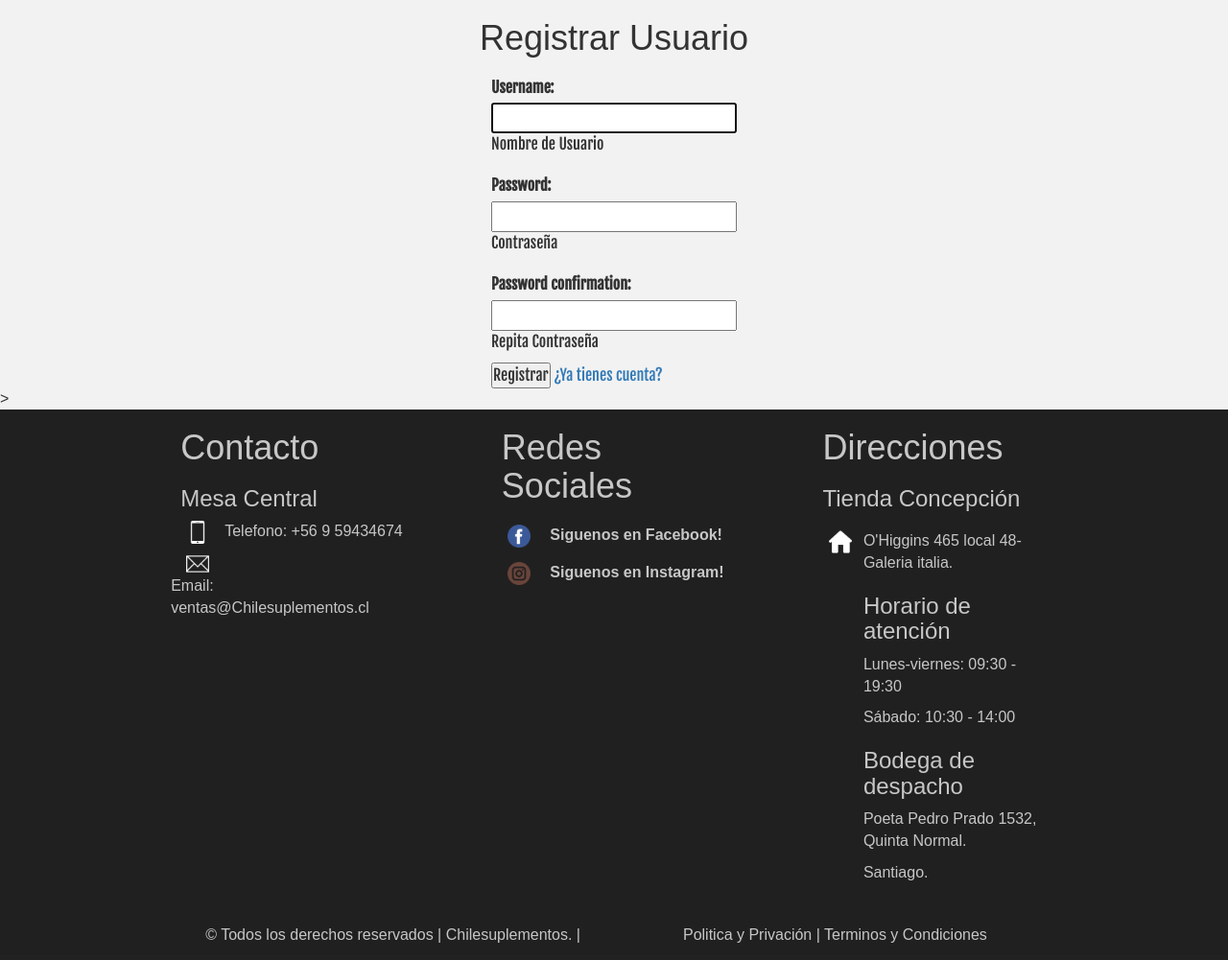
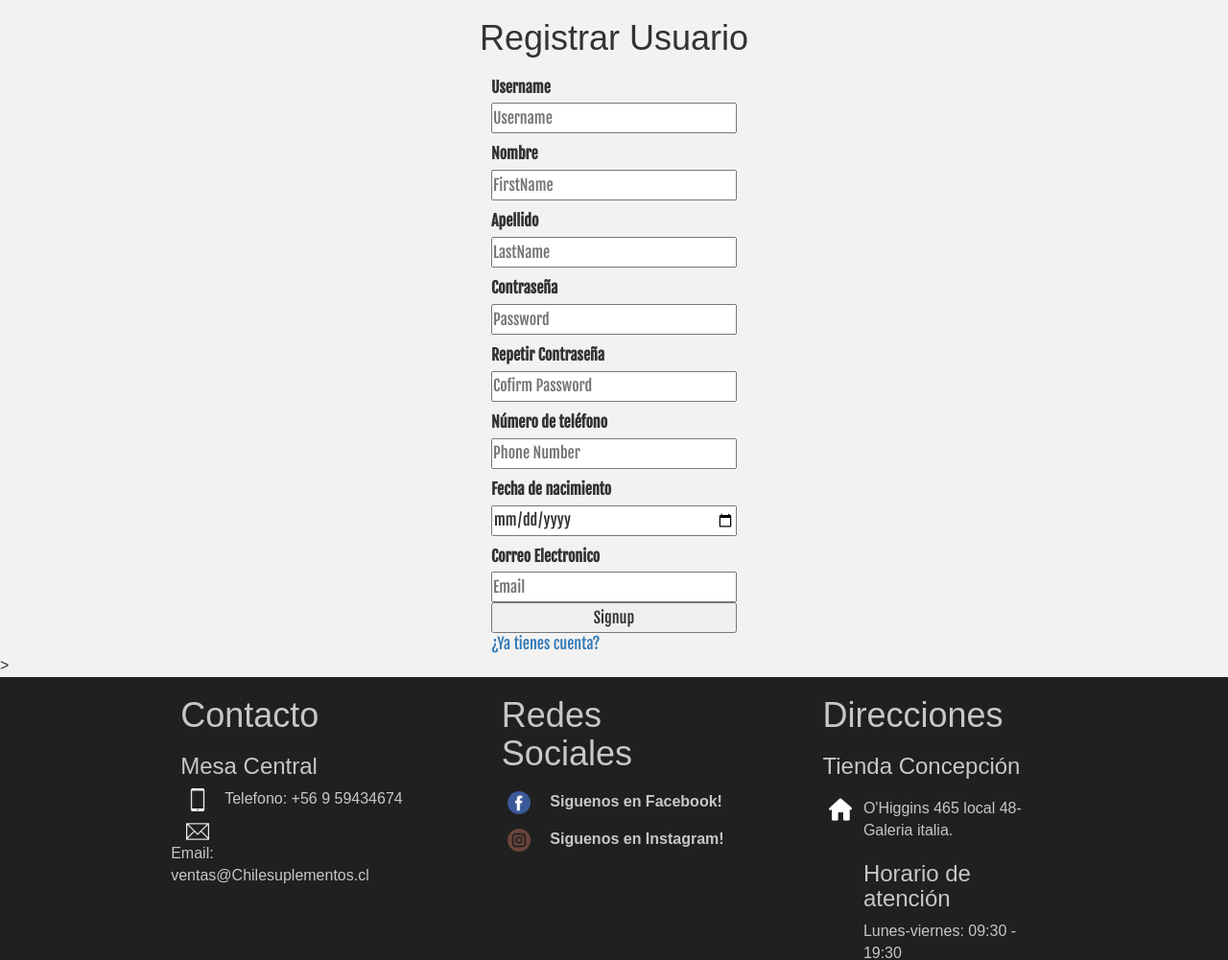
Before and after one commit to pabluwu/Suplementos, a Django app: page /producto/nuevo in a window 1280 px wide. Shown: the part 70-1071 px from the top of the page at 96% size. Run offline with Django 3.2, Linux system fonts and the light colour scheme; some libraries are stand-ins or nearby versions; some web fonts are replaced.

```diff
--- a/producto/models.py
+++ b/producto/models.py
@@ -1,6 +1,7 @@
 from django.db import models
 from django.utils import timezone
 from django.core.validators import MaxValueValidator
+from django.contrib.auth.models import User
 
 #Almacenar los productos
 class Producto(models.Model):
@@ -27,3 +28,8 @@ class Marca(models.Model):
 
     def __str__(self):
         return self.nombre
+
+class ExtendedUser(models.Model):
+    telefono = models.IntegerField(validators=[MaxValueValidator(999999999)])
+    edad = models.DateField()
+    user = models.OneToOneField(User,on_delete=models.CASCADE)
--- a/producto/static/css/indexStyle.css
+++ b/producto/static/css/indexStyle.css
@@ -350,66 +350,6 @@ label.error {
     z-index: 1;
 }
 
-/* .login-box {
-    width: 520px;
-    height: 420px;
-    background: #000000;
-    color: #fff;
-    box-sizing: border-box;
-    padding: 70px 30px;
-}
-
-.login-box h1 {
-    margin: 0;
-    padding: 0 0 20px;
-    text-align: center;
-    font-size: 22px;
-}
-
-.login-box label {
-    margin: 0;
-    padding: 0;
-    font-weight: bold;
-    display: block;
-}
-
-.login-box input {
-    width: 100%;
-    margin-bottom: 20px;
-}
-
-.login-box input[type="text"],
-.login-box input[type="password"] {
-    border: none;
-    border-bottom: 1px solid #fff;
-    background: transparent;
-    outline: none;
-    height: 40px;
-    color: #fff;
-    font-size: 16px;
-}
-
-.login-box input[type="submit"] {
-    border: none;
-    outline: none;
-    height: 40px;
-    background: #808080;
-    color: #fff;
-    font-size: 18px;
-    border-radius: 20px;
-}
-
-.login-box a {
-    text-decoration: none;
-    font-size: 12px;
-    line-height: 20px;
-    color: darkgrey;
-}
-
-.login-box a:hover {
-    color: #fff;
-} */
-
 .icons {
     width: 1.5em;
     height: 1.5em;
@@ -541,11 +481,11 @@ label.error {
     text-decoration: none;
     color: #000000;
 }
+
 .asies {
     width: 100%;
     padding: 0 40%;
     font-family: 'Fjalla One', sans-serif;
-
 }
 
 .yes {
@@ -556,23 +496,34 @@ label.error {
     width: 100%;
     padding: 0 40%;
     font-family: 'Fjalla One', sans-serif;
-
 }
 
 .xdda {
-text-align: center;
-
+    text-align: center;
 }
 
-.asiesyop{
+.asiesyop {
     width: 100%;
     padding: 15 40%;
     font-family: 'Fjalla One', sans-serif;
-
 }
 
-.asiessi{
+.asiessi {
     width: 100%;
     padding: 0 40%;
     font-family: 'Fjalla One', sans-serif;
 }
+
+.recuperarContraseña {
+    padding: 0 20%;
+    font-family: 'Fjalla One', sans-serif;
+    text-align: center;
+}
+
+
+/*.recuperarContraseña img {
+    width: 100%;
+    max-width: 400px;
+    display: block;
+    margin: auto;
+}
--- a/producto/templates/producto/login2.html
+++ b/producto/templates/producto/login2.html
@@ -8,8 +8,11 @@
     {% csrf_token %}
     <button type="submit">Login</button>
 </form>
-
+<a href="{% url 'password_reset'%}" class="asiessi">¿Olvidó su contraseña?</a>
 <hr />
 <a href="{% url 'nuevo'%}" class="asiessi">Crear una nueva cuenta</a>
 
+
+
+
 {% endblock %}
--- a/producto/templates/producto/nuevo.html
+++ b/producto/templates/producto/nuevo.html
@@ -3,10 +3,26 @@
 {% block content %}
         <h1 class="yes">Registrar Usuario</h1>
         <form method="POST" class="asies">
-             {% csrf_token %}
-            {{form.as_p}}
-            <button >Registrar</button>
-            <a href="{% url 'login2'%}" class="asiesyop">¿Ya tienes cuenta?</a>
+                {% csrf_token %}
+                <label>Username</label><br>
+                <input type="text" name="uname" placeholder="Username">
+                <label>Nombre</label><br>
+                <input type="text" name="fname" placeholder="FirstName">
+                <label>Apellido</label><br>
+                <input type="text" name="lname" placeholder="LastName">
+                <label>Contraseña</label><br>
+                <input type="password" name="pass" placeholder="Password">
+                <label>Repetir Contraseña</label><br>
+                <input type="password" name="passwordagain" placeholder="Cofirm Password">
+                <label>Número de teléfono</label><br>
+                <input type="number" name="phone" placeholder="Phone Number">
+                <label>Fecha de nacimiento</label><br>
+                <input type="date" name="age" placeholder="Age">
+                <label>Correo Electronico</label><br>
+                <input type="email" name="correo" placeholder="Email">
+
+                <input type="submit" value="Signup">
+                <a href="{% url 'login2'%}" class="asiesyop">¿Ya tienes cuenta?</a>
         </form>>
 
 {% endblock %}
--- a/producto/templates/producto/plantilla.html
+++ b/producto/templates/producto/plantilla.html
@@ -32,7 +32,13 @@
                 <a href="{% url 'index'%}">Inicio</a>
                 <a href="{% url 'productos'%}">Productos</a>
                 <a href="{% url 'contacto'%}">Contacto</a>
-                <a href="{% url 'login2'%}">Inicia Sesión</a>
+                {% if user.is_authenticated %}
+                    <a href="{% url 'logout'%}">Cerrar Sesión</a>
+                {% else %}
+                    <a href="{% url 'login2'%}">Inicia Sesión</a>
+                {% endif %}
+
+
 
             </div>
         </nav>
--- a/producto/urls.py
+++ b/producto/urls.py
@@ -1,7 +1,8 @@
-from django.urls import path
+from django.urls import path, include
 from producto import views
 from django.conf import settings
 from django.conf.urls.static import static
+from django.contrib.auth.views import PasswordResetView, PasswordResetDoneView, PasswordResetConfirmView, PasswordResetCompleteView
 
 
 urlpatterns = [
@@ -11,7 +12,11 @@ urlpatterns = [
     path('producto/<int:pk>/', views.infoProducto, name='infoProducto'),
     path('producto/nuevo',views.nuevo, name='nuevo'),
     path('producto/login2', views.login2, name='login2'),
-
+    path('accounts/', include('django.contrib.auth.urls')),
+    path('producto/password_reset', PasswordResetView.as_view(template_name='producto/password_reset.html'), name='password_reset'),
+    path('producto/password_reset/done', PasswordResetDoneView.as_view(template_name='producto/password_reset_done.html'), name='password_reset_done'),
+    path('producto/password_reset/confirm/<uidb64>/<token>/', PasswordResetConfirmView.as_view(template_name='producto/password_reset_confirm.html'), name='password_reset_confirm'),
+    path('producto/password_reset/complete', PasswordResetCompleteView.as_view(template_name='producto/password_reset_complete.html'), name='password_reset_complete'),
 ]
 
 if settings.DEBUG:
--- a/producto/views.py
+++ b/producto/views.py
@@ -3,8 +3,10 @@ from django.shortcuts import redirect
 from django.shortcuts import render, get_object_or_404
 from django.contrib.auth.forms import UserCreationForm
 from django.contrib.auth import authenticate
-from django.contrib.auth.forms import AuthenticationForm
+from django.contrib.auth.forms import AuthenticationForm, PasswordResetForm
 from django.contrib.auth import login as do_login
+from django.contrib.auth.models import User
+from django.contrib import auth
 
 # Create your views here.
 
@@ -40,17 +42,25 @@ def infoProducto(request, pk):
 
 def nuevo(request):
     if request.method == "POST":
-        form = UserCreationForm(request.POST)
-        if form.is_valid():
-            form.save()
-            return redirect('login2')
+        if request.POST['pass'] == request.POST['passwordagain']:
+            try:
+                user = User.objects.get(username=request.POST['uname'])
+            except User.DoesNotExist:
+                user = User.objects.create_user(username= request.POST['uname'],
+                                                first_name= request.POST['fname'],
+                                                last_name= request.POST['lname'],
+                                                password= request.POST['pass'],
+                                                email= request.POST['correo'])
+                phnum = request.POST['phone']
+                age = request.POST['age']
+                newExtendedUser = ExtendedUser(telefono=phnum, edad=age, user=user)
+                newExtendedUser.save()
+                auth.login(request,user)
+                return render(request, 'producto/index.html',{})
+        else:
+            return render(request , 'producto/nuevo.html', {'error': 'Las contraseñas no coinciden'})
     else:
-        form = UserCreationForm()
-
-    form.fields['username'].help_text = 'Nombre de Usuario'
-    form.fields['password1'].help_text = 'Contraseña'
-    form.fields['password2'].help_text = 'Repita Contraseña'
-    return render(request, 'producto/nuevo.html', {'form':form})
+        return render(request, 'producto/nuevo.html',{})
 
 
 def login2(request):
@@ -74,6 +84,4 @@ def login2(request):
                 do_login(request, user)
 
                 return redirect('/')
-
-
     return render(request, "producto/login2.html", {'form': form})
```
Also changed, not shown: ChileSuplementos/settings.py (+8 -2 lines), producto/templates/producto/password_reset.html (added, +13 -0 lines), producto/templates/producto/password_reset_complete.html (added, +9 -0 lines), producto/templates/producto/password_reset_confirm.html (added, +13 -0 lines), producto/templates/producto/password_reset_done.html (added, +13 -0 lines), db.sqlite3, db2.sqlite3 (deleted), producto/migrations/0006_extendeduser.py (added), producto/migrations/0007_auto_20191125_1016.py (added), producto/static/img/sendingemail.png (added), producto/static/img/ticket.png (added).
